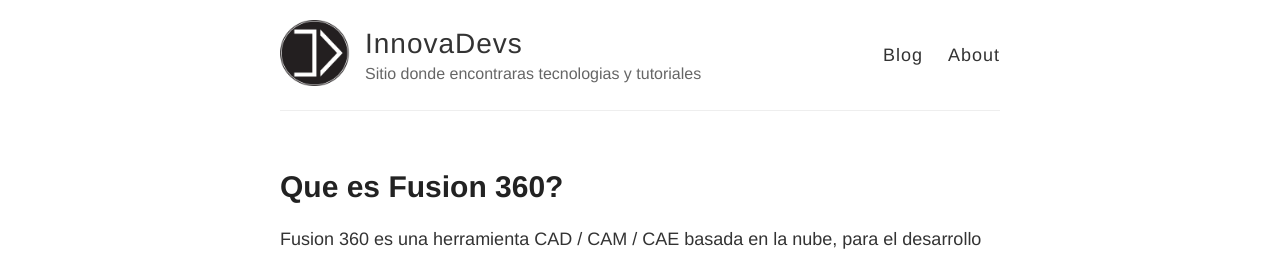
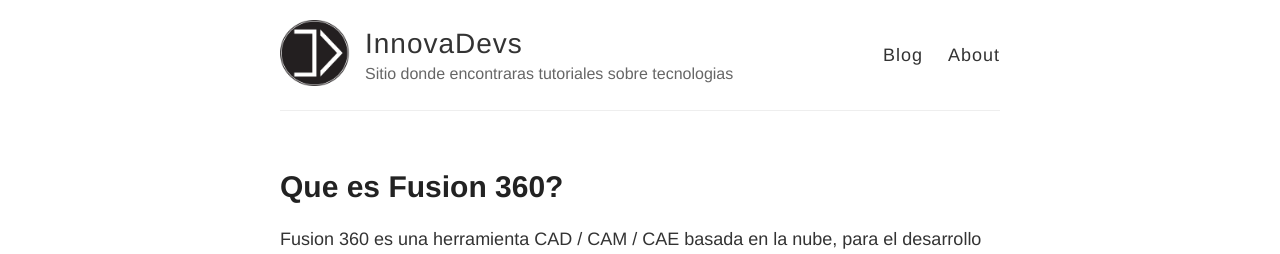
Before and after one commit to innovadevs/innovadevs.github.io, a Jekyll site: the page built from index.html, in a window 1280 px wide. Shown: the top 254 px of the page. Built offline with Jekyll 4.4.1, drawn with Linux system fonts in a browser that asks for light colours.

Commit message:
Update _config.yml

```diff
--- a/_config.yml
+++ b/_config.yml
@@ -6,7 +6,7 @@
 name: InnovaDevs
 
 # Short bio or description (displayed in the header)
-description: Sitio donde encontraras tecnologias y tutoriales
+description: Sitio donde encontraras tutoriales sobre tecnologias
 
 # URL of your avatar or profile pic (you could use your GitHub profile pic)
 avatar: https://raw.githubusercontent.com/innovadevs/innovadevs.github.io/master/images/logo.png
```
